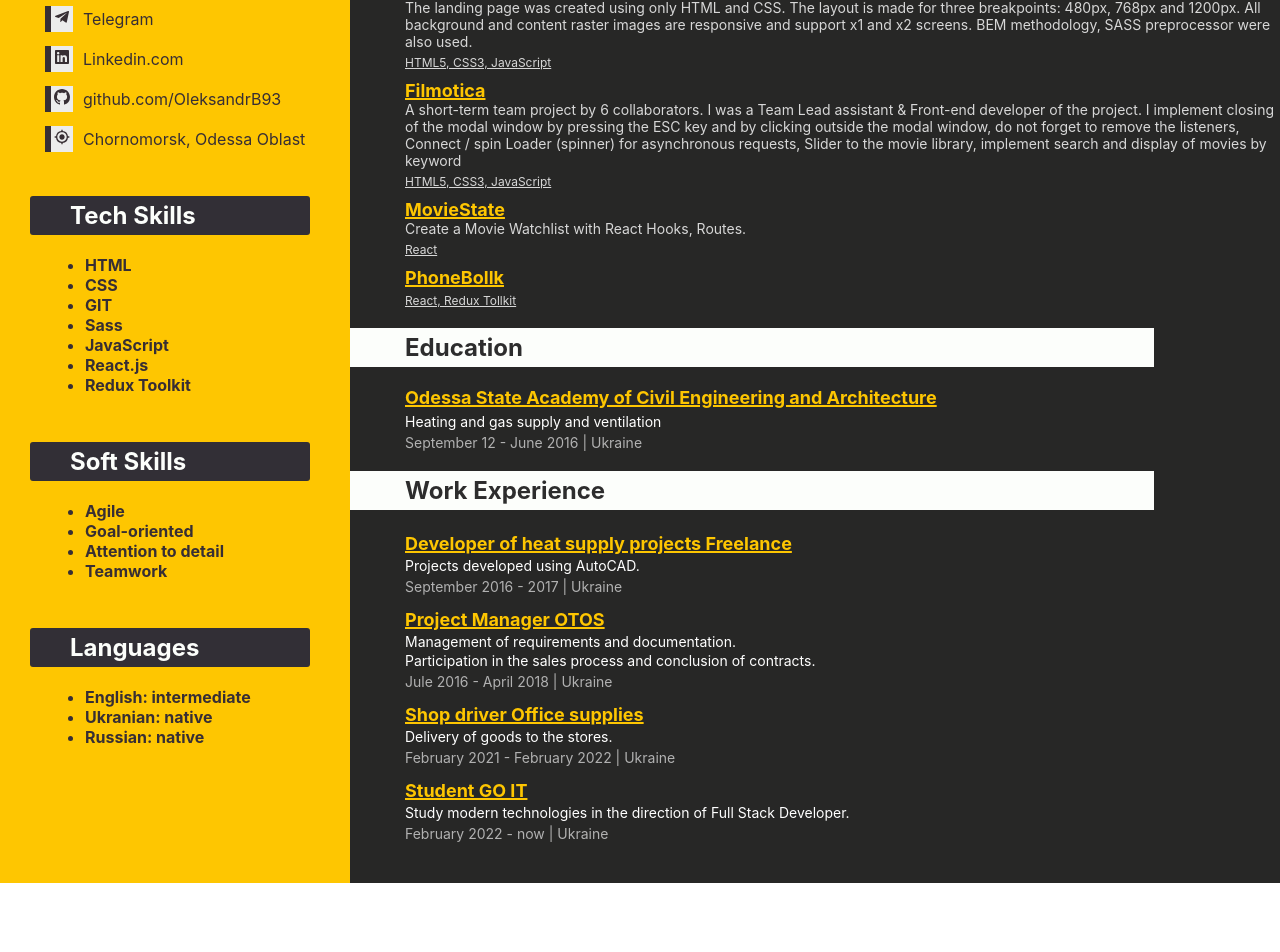
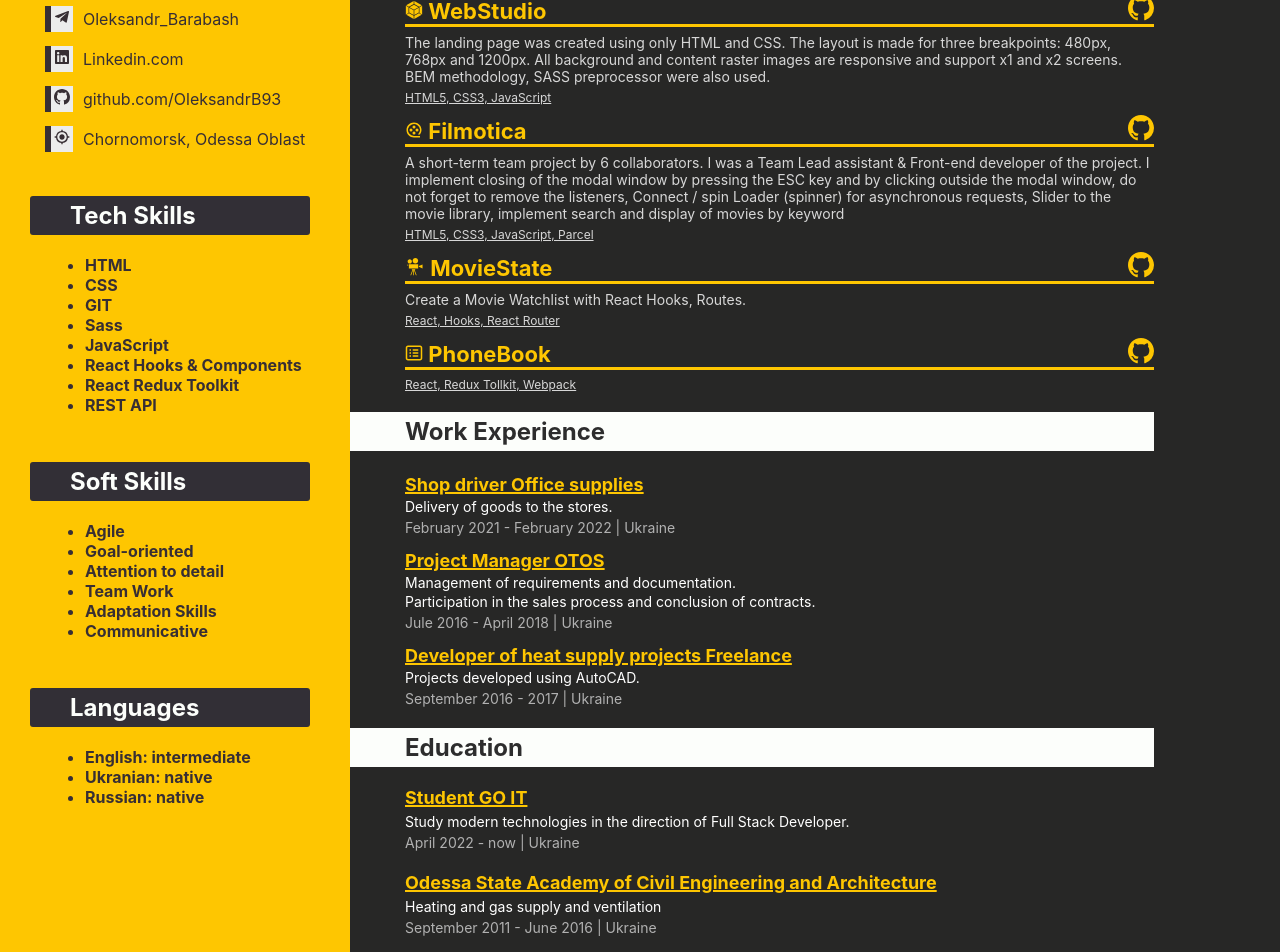
Before and after one commit to OleksandrB93/cv, a React (Create React App) app: page / in a window 1280 px wide. Shown: the part 580-1532 px from the top of the page. Before the commit the page ends 1463 px from the top, so only its background shows below. Built offline with nearby package versions, Linux system fonts and the light colour scheme.

Commit message:
add icon and fix education

```diff
--- a/package.json
+++ b/package.json
@@ -12,6 +12,7 @@
     "@testing-library/user-event": "^13.5.0",
     "react": "^18.1.0",
     "react-dom": "^18.1.0",
+    "react-router-dom": "^6.4.5",
     "react-scripts": "^5.0.1",
     "web-vitals": "^2.1.3"
   },
--- a/src/components/App.jsx
+++ b/src/components/App.jsx
@@ -15,8 +15,8 @@ export const App = () => {
       <Main>
         <Summary />
         <ProjectList />
+        <Works />
         <Education />
-        <Works />
       </Main>
     </AppContainer>
   );
--- a/src/components/Education/Education.jsx
+++ b/src/components/Education/Education.jsx
@@ -5,17 +5,30 @@ import {
   AcademyTitle,
   SpecialityTitle,
   EducationDate,
+  EducationItem,
 } from './Education.styled';
 
 export default function Education() {
   return (
     <EducationContainer>
-      <EducationTitle>Education</EducationTitle>
-      <AcademyTitle>
-        Odessa State Academy of Civil Engineering and Architecture
-      </AcademyTitle>
-      <SpecialityTitle>Heating and gas supply and ventilation</SpecialityTitle>
-      <EducationDate>September 12 - June 2016 | Ukraine</EducationDate>
+      <EducationItem>
+        <EducationTitle>Education</EducationTitle>
+        <AcademyTitle>Student GO IT</AcademyTitle>
+        <SpecialityTitle>
+          Study modern technologies in the direction of Full Stack Developer.
+        </SpecialityTitle>
+        <EducationDate>April 2022 - now | Ukraine</EducationDate>
+      </EducationItem>
+
+      <EducationItem>
+        <AcademyTitle>
+          Odessa State Academy of Civil Engineering and Architecture
+        </AcademyTitle>
+        <SpecialityTitle>
+          Heating and gas supply and ventilation
+        </SpecialityTitle>
+        <EducationDate>September 2011 - June 2016 | Ukraine</EducationDate>
+      </EducationItem>
     </EducationContainer>
   );
 }
--- a/src/components/Education/Education.styled.jsx
+++ b/src/components/Education/Education.styled.jsx
@@ -5,6 +5,10 @@ export const EducationContainer = styled.div`
 
   color: #d7d7d7;
 `;
+
+export const EducationItem = styled.div`
+  margin-bottom: 20px;
+`
 
 export const EducationTitle = styled.h2`
   width: 80%;
--- a/src/components/ProjectsList/ProjectList.jsx
+++ b/src/components/ProjectsList/ProjectList.jsx
@@ -6,18 +6,31 @@ import {
   ProjectsItem,
   ProjectsTech,
   ProjectsDescript,
+  ProjectGit,
+  LinkContainer,
 } from './ProjectList.styled';
+import { GoMarkGithub } from '@react-icons/all-files/go/GoMarkGithub';
+import { FaIceCream } from '@react-icons/all-files/fa/FaIceCream';
+import { SiWebpack } from '@react-icons/all-files/si/SiWebpack';
+import { GiFilmProjector } from '@react-icons/all-files/gi/GiFilmProjector';
+import { RiMovie2Line } from '@react-icons/all-files/ri/RiMovie2Line';
+import { CgList } from '@react-icons/all-files/cg/CgList';
 
 const Projects = [
   {
     name: 'IceCream',
+    icon: <FaIceCream size={18}/>,
     href: 'https://victor-rochnyak.github.io/IceCream/',
-    technology: 'HTML5, CSS3, JavaScript',
+    link: 'https://github.com/Victor-Rochnyak/IceCream',
+    technology: 'HTML5, CSS3, JavaScript, Parcel',
     discription: `This is a team project that we did with my group mates (11 people). I was front-end developer. I made a section Hero-Head, and animation.`,
   },
   {
     name: 'WebStudio',
+    icon: <SiWebpack size={18} />,
+
     href: 'https://oleksandrb93.github.io/goit-markup-hw-08/',
+    link: 'https://github.com/OleksandrB93/goit-markup-hw-08',
     technology: 'HTML5, CSS3, JavaScript',
     discription: `The landing page was created using only HTML and CSS. The layout is made for three breakpoints: 480px, 768px and 1200px.
 All background and content raster images are responsive and support x1 and x2 screens.
@@ -25,22 +38,31 @@ BEM methodology, SASS preprocessor were also used.`,
   },
   {
     name: 'Filmotica',
+    icon: <RiMovie2Line size={18}/>,
+
     href: 'https://victor-rochnyak.github.io/Filmoteka/',
-    technology: 'HTML5, CSS3, JavaScript',
+    link: 'https://github.com/Victor-Rochnyak/Filmoteka',
+    technology: 'HTML5, CSS3, JavaScript, Parcel',
     discription: `A short-term team project by 6 collaborators.
 I was a Team Lead assistant & Front-end developer of the project.
 I implement closing of the modal window by pressing the ESC key and by clicking outside the modal window, do not forget to remove the listeners, Connect / spin Loader (spinner) for asynchronous requests, Slider to the movie library, implement search and display of movies by keyword`,
   },
   {
     name: 'MovieState',
+    icon: <GiFilmProjector size={20}/>,
+
     href: 'https://oleksandrb93.github.io/react-movie/',
-    technology: 'React ',
+    link: 'https://github.com/OleksandrB93/react-movie',
+    technology: 'React, Hooks, React Router ',
     discription: `Create a Movie Watchlist with React Hooks, Routes.`,
   },
   {
-    name: 'PhoneBollk',
+    name: 'PhoneBook',
+    icon: <CgList size={18}/>,
+
     href: 'https://oleksandrb93.github.io/goit-react-hw-06-phonebook/',
-    technology: 'React, Redux Tollkit ',
+    link: 'https://github.com/OleksandrB93/goit-react-hw-06-phonebook',
+    technology: 'React, Redux Tollkit, Webpack ',
     discription: '',
   },
 ];
@@ -49,9 +71,16 @@ export default function ProjectList() {
   return (
     <ProjectsContainer>
       <TitleProjects>Projects</TitleProjects>
-      {Projects.map(({ href, name, technology, discription }) => (
+      {Projects.map(({ href, name, icon, link, technology, discription }) => (
         <ProjectsItem key={href}>
-          <ProjectLink href={href}>{name}</ProjectLink>
+          <LinkContainer>
+            <ProjectLink href={href}>
+              {icon} {name}
+            </ProjectLink>
+            <ProjectGit href={link}>
+              <GoMarkGithub size={26} />
+            </ProjectGit>
+          </LinkContainer>
           <ProjectsDescript>{discription}</ProjectsDescript>
           <ProjectsTech>{technology}</ProjectsTech>
         </ProjectsItem>
--- a/src/components/ProjectsList/ProjectList.styled.jsx
+++ b/src/components/ProjectsList/ProjectList.styled.jsx
@@ -16,21 +16,44 @@ export const ProjectsContainer = styled.ol`
 `;
 
 export const ProjectsItem = styled.li`
+  width: 80.5%;
   margin-bottom: 10px;
-  padding-left: 55px;
+  margin-left: 55px;
 
   list-style: none;
-  `;
+`;
 
 export const ProjectLink = styled.a`
   color: #fec601;
-  font-size: 18px;
+  font-size: 22px;
   font-weight: 700;
   padding: 3px 0;
-  text-decoration: 2px underline;
-  `;
+`;
+
+export const ProjectGit = styled.a`
+  padding-bottom: 0px;
+
+  color: #fec601;
+`;
+
+export const LinkContainer = styled.div`
+  position: relative;
+  display: flex;
+  justify-content: space-between;
+
+  :after {
+    content: '';
+    position: absolute;
+    left: 0;
+    bottom: 0;
+    background-color: #fec601;
+    height: 3px;
+    width: 100%;
+  }
+`;
 
 export const ProjectsDescript = styled.p`
+  margin-top: 7px;
   font-size: 14px;
 `;
 
@@ -38,5 +61,5 @@ export const ProjectsTech = styled.p`
   margin-top: 5px;
 
   font-size: 12px;
-  text-decoration:  underline;
+  text-decoration: underline;
 `;
--- a/src/components/SideBar/SideBar.jsx
+++ b/src/components/SideBar/SideBar.jsx
@@ -55,7 +55,9 @@ export default function SideBar() {
               <ContactIcon>
                 <FaTelegramPlane />
               </ContactIcon>
-              <MyLink href="https://t.me/Oleksandr_Barabash">Telegram</MyLink>
+              <MyLink href="https://t.me/Oleksandr_Barabash">
+                Oleksandr_Barabash
+              </MyLink>
             </MyLink>
           </TelMail>
 
@@ -100,8 +102,9 @@ export default function SideBar() {
             <SillsItem>GIT</SillsItem>
             <SillsItem>Sass</SillsItem>
             <SillsItem>JavaScript</SillsItem>
-            <SillsItem>React.js</SillsItem>
-            <SillsItem>Redux Toolkit</SillsItem>
+            <SillsItem>React Hooks & Components</SillsItem>
+            <SillsItem>React Redux Toolkit</SillsItem>
+            <SillsItem>REST API</SillsItem>
           </MySkills>
         </div>
         <div>
@@ -110,7 +113,9 @@ export default function SideBar() {
             <SillsItem>Agile</SillsItem>
             <SillsItem>Goal-oriented</SillsItem>
             <SillsItem>Attention to detail</SillsItem>
-            <SillsItem>Teamwork</SillsItem>
+            <SillsItem>Team Work</SillsItem>
+            <SillsItem>Adaptation Skills</SillsItem>
+            <SillsItem>Communicative</SillsItem>
           </MySkills>
         </div>
 
--- a/src/components/Summary/Summary.jsx
+++ b/src/components/Summary/Summary.jsx
@@ -1,11 +1,11 @@
 import React from 'react';
-import { SummaryContainer, MyName, CvText } from './Summary.styled';
+import { SummaryContainer, MyName, CvText, Developer, } from './Summary.styled';
 
 export default function Summary() {
   return (
     <SummaryContainer>
-      <CvText>Front-End Developer</CvText>
       <MyName>Oleksandr Barabash</MyName>
+      <Developer>Front-End Developer</Developer>
       <CvText>
         Hello, I am studying Front End technologies. I am glad that you have a
         Junior vacancy and I want to join your company as a young developer for
--- a/src/components/Summary/Summary.styled.jsx
+++ b/src/components/Summary/Summary.styled.jsx
@@ -18,3 +18,14 @@ export const CvText = styled.p`
   color: #d7d7d7;
   padding-right: 100px;
 `;
+
+export const Developer = styled.p`
+  margin-bottom: 15px;
+  padding: 3px;
+
+  padding-left: 30px;
+  font-weight: 700;
+  font-size: 18px;
+  color: black;
+  background-color: white;
+`
--- a/src/components/Works/Works.jsx
+++ b/src/components/Works/Works.jsx
@@ -13,9 +13,9 @@ export default function Works() {
     <WorkContainer>
       <WorkTitle>Work Experience</WorkTitle>
       <JobItem>
-        <JobTitle>Developer of heat supply projects Freelance</JobTitle>
-        <JobContext>Projects developed using AutoCAD.</JobContext>
-        <JobDate>September 2016 - 2017 | Ukraine</JobDate>
+        <JobTitle>Shop driver Office supplies</JobTitle>
+        <JobContext>Delivery of goods to the stores.</JobContext>
+        <JobDate>February 2021 - February 2022 | Ukraine</JobDate>
       </JobItem>
 
       <JobItem>
@@ -28,18 +28,12 @@ export default function Works() {
       </JobItem>
 
       <JobItem>
-        <JobTitle>Shop driver Office supplies</JobTitle>
-        <JobContext>Delivery of goods to the stores.</JobContext>
-        <JobDate>February 2021 - February 2022 | Ukraine</JobDate>
+        <JobTitle>Developer of heat supply projects Freelance</JobTitle>
+        <JobContext>Projects developed using AutoCAD.</JobContext>
+        <JobDate>September 2016 - 2017 | Ukraine</JobDate>
       </JobItem>
 
-      <JobItem>
-        <JobTitle>Student GO IT</JobTitle>
-        <JobContext>
-          Study modern technologies in the direction of Full Stack Developer.
-        </JobContext>
-        <JobDate>February 2022 - now | Ukraine</JobDate>
-      </JobItem>
+
     </WorkContainer>
   );
 }
```
Also changed, not shown: 1 other file (tests, documents, lock files or other folders).
